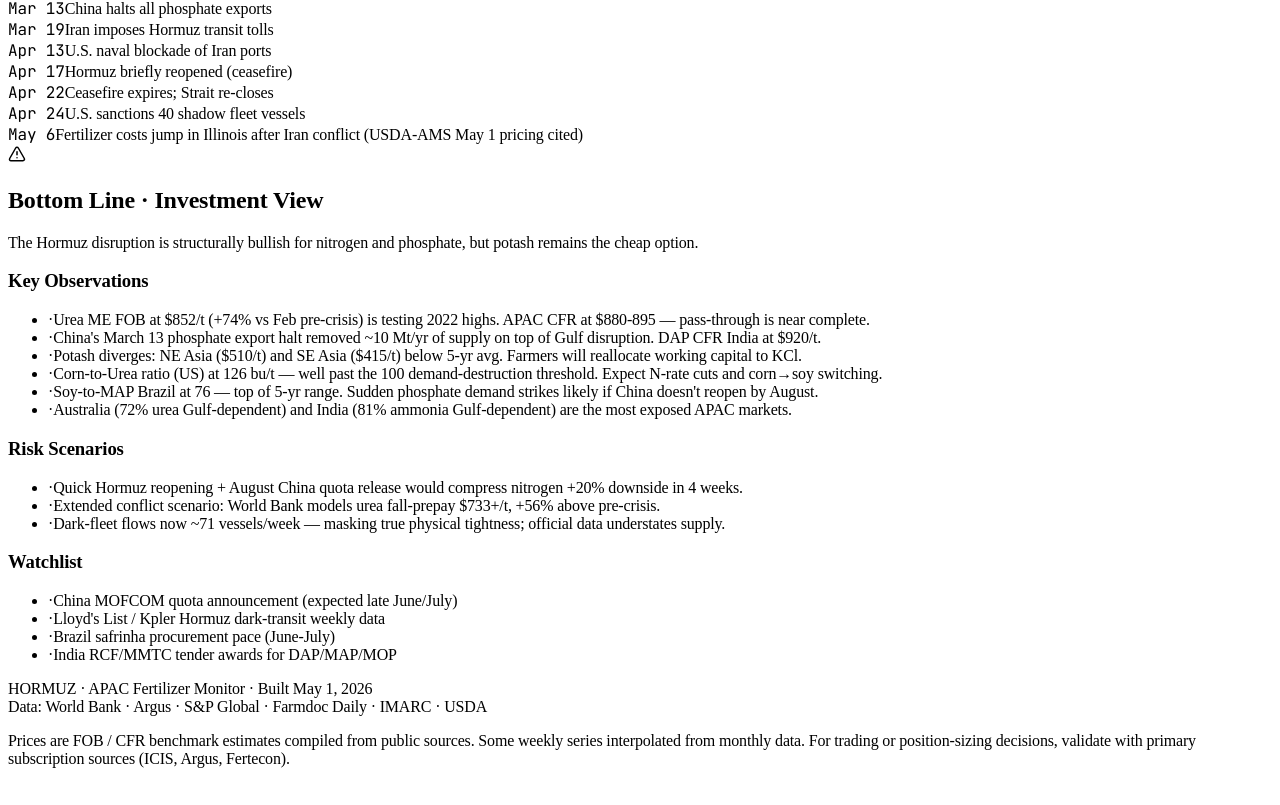
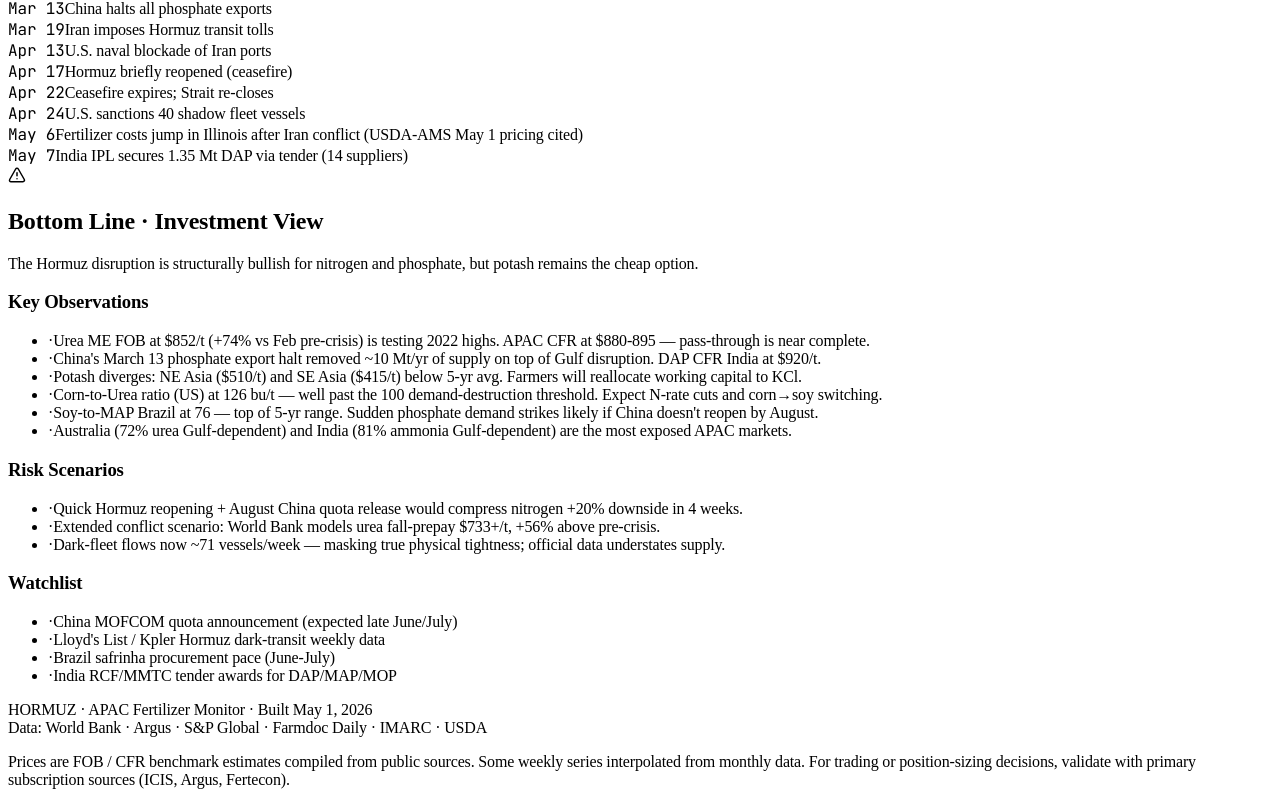
Before and after one commit to rakestrn/apac-fert-monitor, a React (Vite) app in the folder client/: page /#/ in a window 1280 px wide. Shown: the part 2400-3205 px from the top of the page. Before the commit the page ends 3184 px from the top, so only its background shows below. Built offline with nearby package versions, Linux system fonts and the light colour scheme; a web font is replaced by a local one.

Commit message:
Weekly auto-update — week of 2026-05-18 (#2)
Co-authored-by: Computer Agent <agent@perplexity.ai>

```diff
--- a/client/src/data/fertilizer-data.ts
+++ b/client/src/data/fertilizer-data.ts
@@ -16,6 +16,7 @@ export const crisisEvents = [
   { date: "2026-04-22", label: "Ceasefire expires; Strait re-closes", short: "Re-closed", severity: "high" as const },
   { date: "2026-04-24", label: "U.S. sanctions 40 shadow fleet vessels", short: "Shadow fleet hit", severity: "medium" as const },
   { date: "2026-05-06", label: "Fertilizer costs jump in Illinois after Iran conflict (USDA-AMS May 1 pricing cited)", short: "US fert spike", severity: "medium" as const },
+  { date: "2026-05-07", label: "India IPL secures 1.35 Mt DAP via tender (14 suppliers)", short: "India DAP tender", severity: "medium" as const },
 ];
 
 // === MONTHLY UREA PRICES ($/MT, FOB benchmarks) ===
@@ -127,8 +128,10 @@ export const exchangeRatios: {
   { date: "2026-02", cornUreaUS: 84, cornUreaAPAC: 89, soyMapBrazil: 68, cornPotashUS: 56 },
   { date: "2026-03", cornUreaUS: 109, cornUreaAPAC: 115, soyMapBrazil: 73, cornPotashUS: 58 },
   { date: "2026-04", cornUreaUS: 126, cornUreaAPAC: 131, soyMapBrazil: 76, cornPotashUS: 61 },
-  // 2026-05: corn/soy updated from CME settles; fertilizer denominators unchanged from prior month
-  { date: "2026-05", cornUreaUS: 111, cornUreaAPAC: 116, soyMapBrazil: 68, cornPotashUS: 55 },
+  // 2026-05-11: First weekly snapshot from cron — CME settles used last week.
+  { date: "2026-05-11", cornUreaUS: 111, cornUreaAPAC: 116, soyMapBrazil: 68, cornPotashUS: 55 },
+  // 2026-05-18: CME corn JUL26 settle $4.5563/bu, soy JUL26 $11.77/bu. Fertilizer denominators held at Apr levels (paid-source input pending).
+  { date: "2026-05-18", cornUreaUS: 187, cornUreaAPAC: 193, soyMapBrazil: 74, cornPotashUS: 112 },
 ];
 
 // 5-year statistical bands for ratios (used to show "where we are vs history")
```
